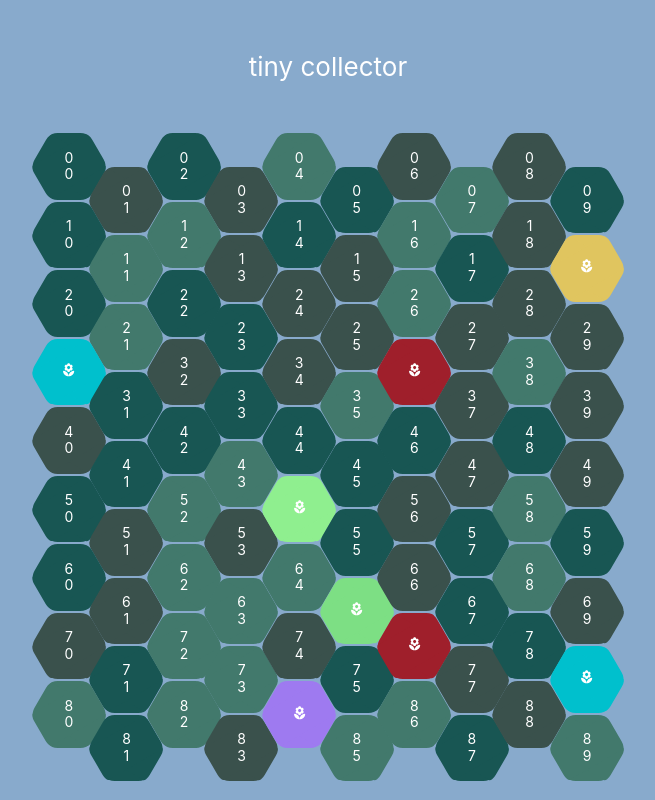
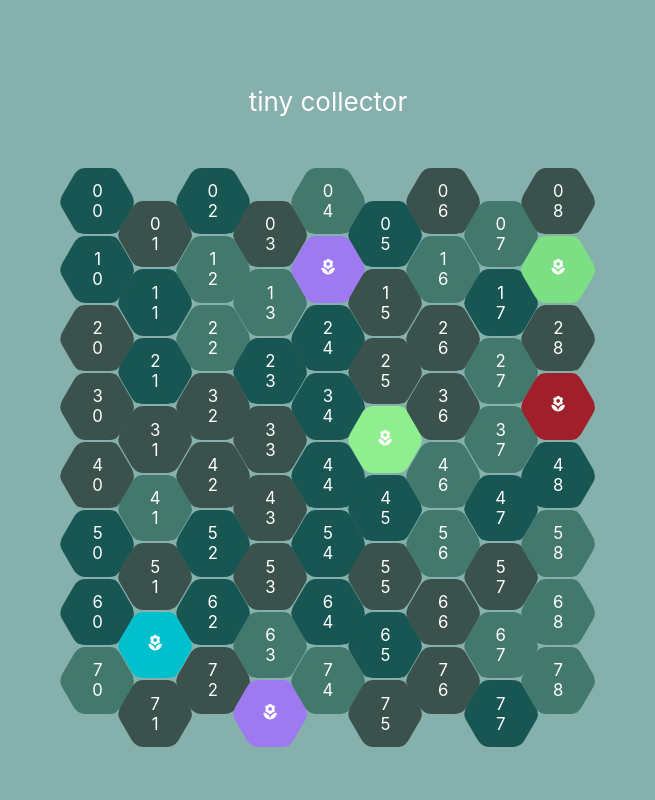
Before and after one commit to shelkeller/tiny-collector, a React (Create React App) app: page / in a window 1280 px wide. Shown: the whole page, without its empty margins (312-967 px from the left). Built offline with nearby package versions, Linux system fonts and the light colour scheme.

Commit message:
style tweaks

```diff
--- a/src/App.css
+++ b/src/App.css
@@ -14,7 +14,6 @@
 }
 
 .App-header {
-  background-color: #88aacc;
   min-height: 100vh;
   display: flex;
   flex-direction: column;
--- a/src/App.js
+++ b/src/App.js
@@ -25,7 +25,7 @@ const generatePlots = (size) => {
 }
 
 function App() {
-  const rowSize = 10;
+  const rowSize = 9;
   const plots2D = [];
   let hexagons = generatePlots(rowSize*(rowSize-1));
 
--- a/src/components/PlotGrid.js
+++ b/src/components/PlotGrid.js
@@ -4,7 +4,6 @@ import LocalFloristRounded from "@material-ui/icons/LocalFloristRounded";
 function Plot(props){
   let plot = props.plot;
   let classy = "hexagon "+plot.content;
-  console.log(plot);
   let grassOptions = ["#42796c",
 "#3a514c",
 "#185653"]
--- a/src/hexagon.css
+++ b/src/hexagon.css
@@ -6,7 +6,7 @@
   box-sizing: border-box;
 }
 html {
-  font-size: 62.5%;
+  font-size: 75%
 }
 
 
```
Also changed, not shown: 1 other file (tests, documents, lock files or other folders).
